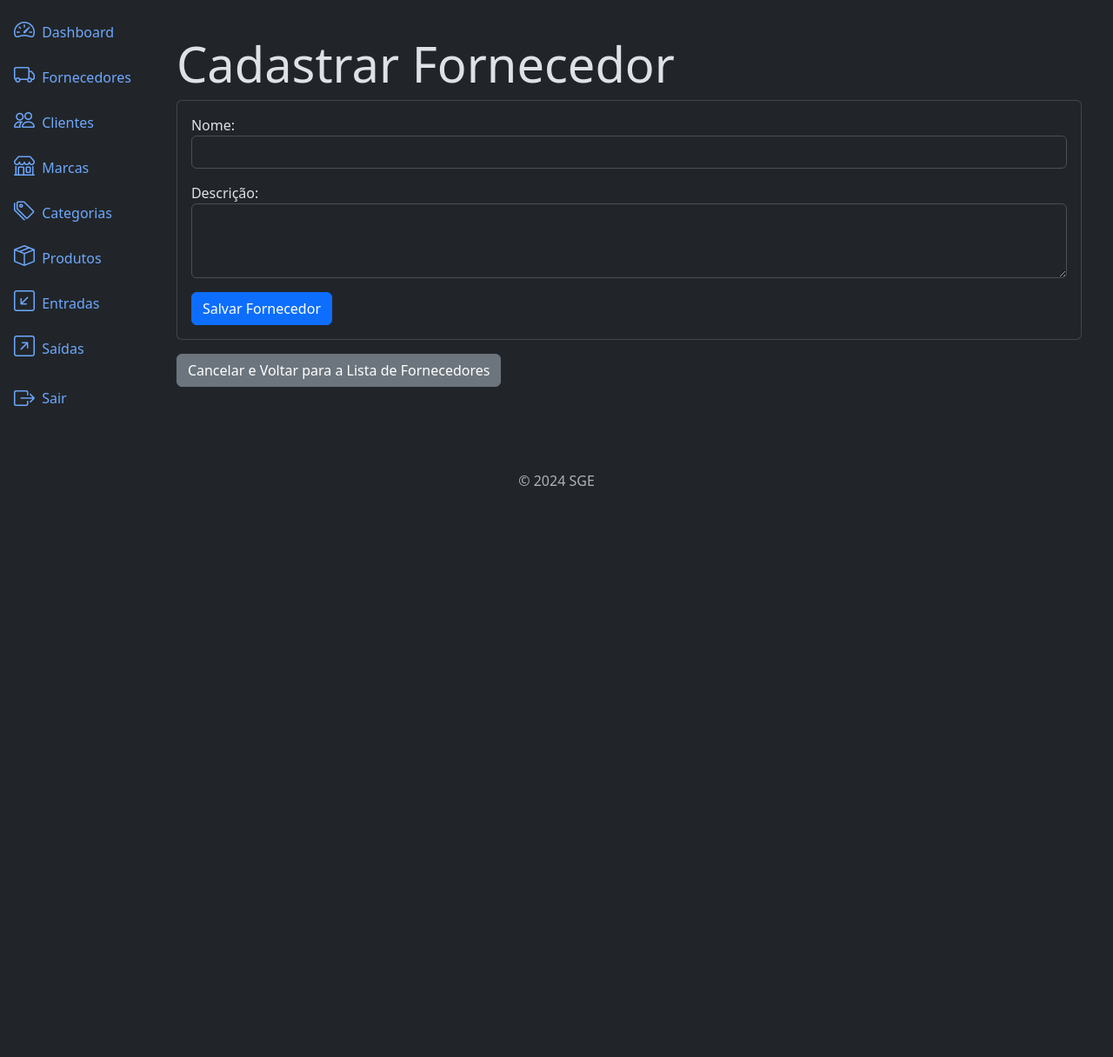
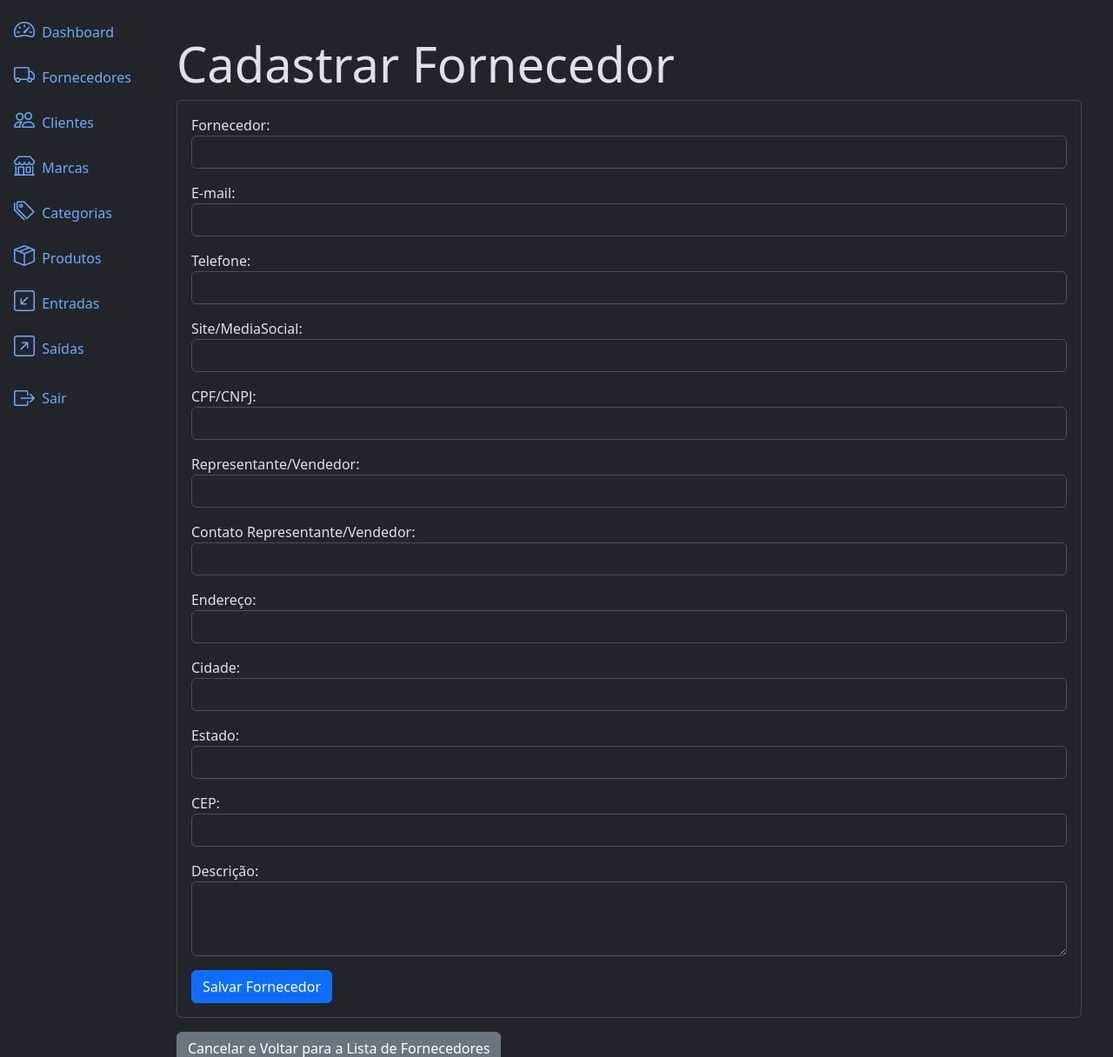
Before and after one commit to pycodebr/sge, a Django app: page /suppliers/create/ in a window 1280 px wide. Shown: the part 56-1272 px from the top of the page at 87% size. Before the commit the page ends 615 px from the top, so only its background shows below. Run offline with Django 5.2, Linux system fonts and the light colour scheme; the visitor is signed in with stand-in values (Sample User, id 1); some libraries are stand-ins or nearby versions.

Commit message:
Update dados Fornecedor

```diff
--- a/application/suppliers/admin.py
+++ b/application/suppliers/admin.py
@@ -3,7 +3,7 @@ from . import models
 
 
 class SupplierAdmin(admin.ModelAdmin):
-    list_display = ('name', 'description',)
+    list_display = ('name', 'mail', 'phone', 'site', 'document_id', 'contact', 'contact_phone', 'address', 'city' , 'state' , 'zip_code', 'description')
     search_fields = ('name',)
 
 
--- a/application/suppliers/forms.py
+++ b/application/suppliers/forms.py
@@ -6,12 +6,32 @@ class SupplierForm(forms.ModelForm):
 
     class Meta:
         model = models.Supplier
-        fields = ['name', 'description']
+        fields = ['name', 'mail', 'phone', 'site', 'document_id', 'contact', 'contact_phone', 'address', 'city' , 'state' , 'zip_code', 'description']
         widgets = {
             'name': forms.TextInput(attrs={'class': 'form-control'}),
+            'mail': forms.TextInput(attrs={'class': 'form-control'}),
+            'phone': forms.TextInput(attrs={'class': 'form-control'}),
+            'site': forms.TextInput(attrs={'class': 'form-control'}),
+            'document_id': forms.TextInput(attrs={'class': 'form-control'}),
+            'contact': forms.TextInput(attrs={'class': 'form-control'}),
+            'contact_phone': forms.TextInput(attrs={'class': 'form-control'}),
+            'address': forms.TextInput(attrs={'class': 'form-control'}),
+            'city': forms.TextInput(attrs={'class': 'form-control'}),
+            'state': forms.TextInput(attrs={'class': 'form-control', 'maxlength': '2'}),
+            'zip_code': forms.TextInput(attrs={'class': 'form-control'}),
             'description': forms.Textarea(attrs={'class': 'form-control', 'rows': 3}),
         }
         labels = {
-            'name': 'Nome',
+            'name': 'Fornecedor',
+            'mail': 'E-mail',
+            'phone': 'Telefone',
+            'site': 'Site/MediaSocial',
+            'document_id': 'CPF/CNPJ',
+            'contact': 'Representante/Vendedor',
+            'contact_phone': 'Contato Representante/Vendedor',
+            'address': 'Endereço',
+            'city': 'Cidade',
+            'state': 'Estado',
+            'zip_code': 'CEP',
             'description': 'Descrição',
         }
--- a/application/suppliers/models.py
+++ b/application/suppliers/models.py
@@ -2,7 +2,17 @@ from django.db import models
 
 
 class Supplier(models.Model):
-    name = models.CharField(max_length=500)
+    name = models.CharField(max_length=50)
+    mail = models.TextField(null=True, blank=True)
+    phone = models.CharField(max_length=15, blank=True)
+    site = models.CharField(max_length=50, blank=True)
+    document_id = models.CharField(max_length=15, blank=True)
+    contact = models.CharField(max_length=50, blank=True)
+    contact_phone = models.CharField(max_length=20, blank=True)
+    address = models.CharField(max_length=300, blank=True)
+    city = models.CharField(max_length=30, blank=True)
+    state = models.CharField(max_length=2, blank=True)
+    zip_code = models.CharField(max_length=10, blank=True)
     description = models.TextField(null=True, blank=True)
     created_at = models.DateTimeField(auto_now_add=True)
     updated_at = models.DateTimeField(auto_now=True)
```
Also changed, not shown: application/suppliers/templates/supplier_list.html (+8 -1 lines), application/suppliers/migrations/0002_supplier_address_supplier_city_supplier_contact_and_more.py (added).
